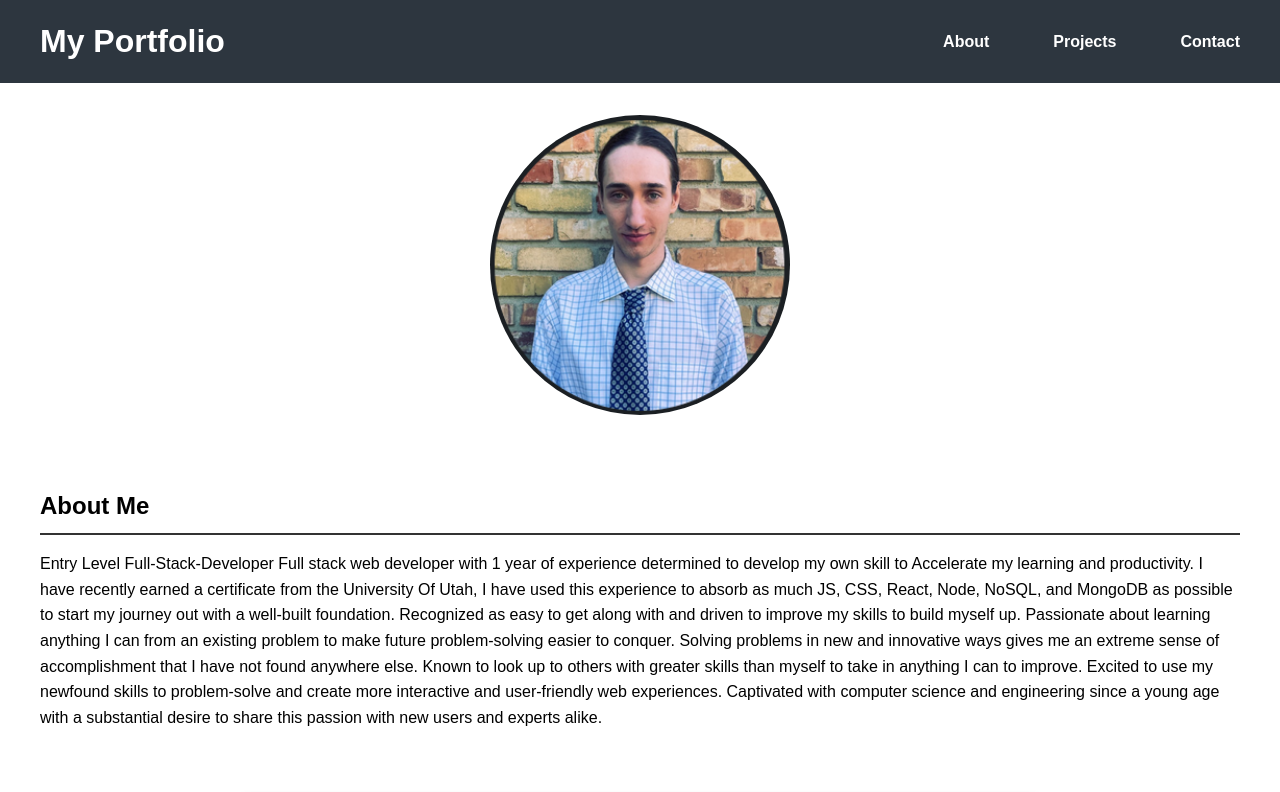
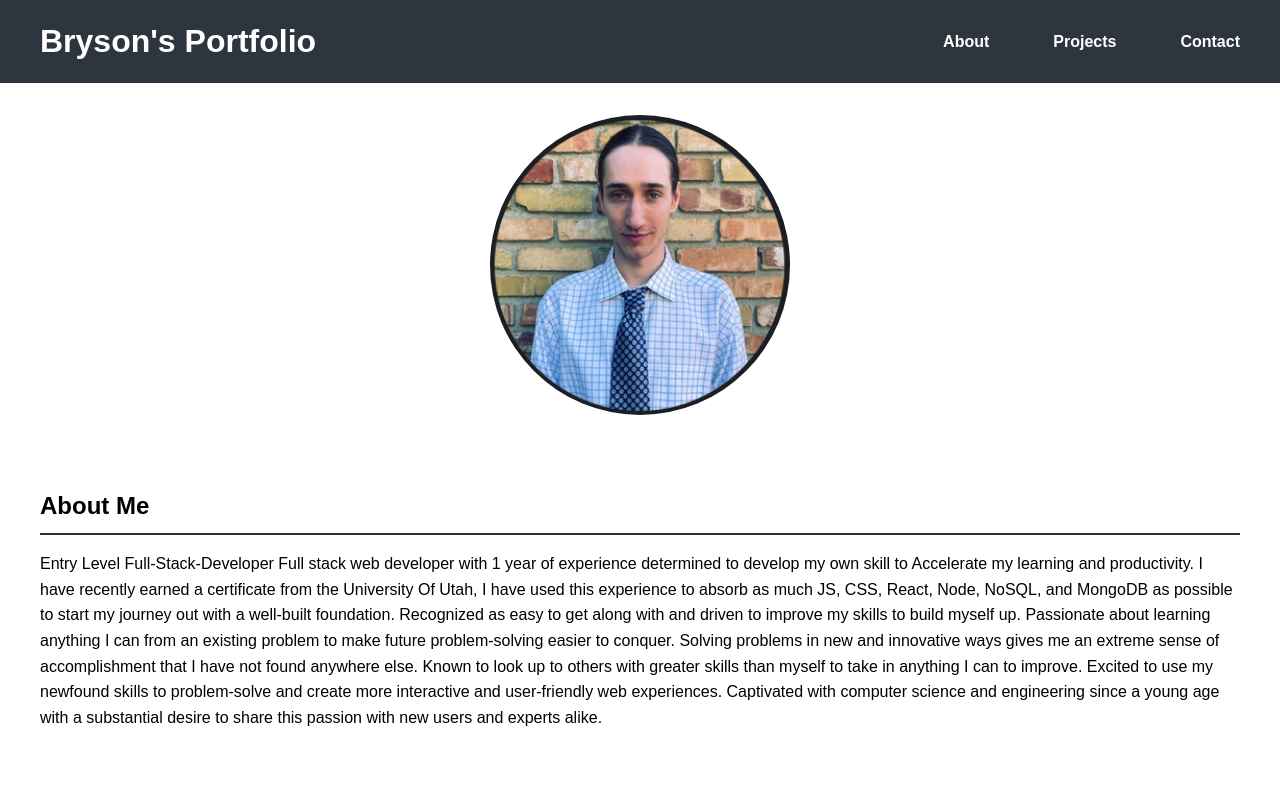
Before and after one commit to Firm-Tofu10/Brysons-Portfoliov2, a plain HTML site: page index.html in a window 1280 px wide. Shown: the top 792 px of the page. Drawn offline with Linux system fonts and the light colour scheme.

Commit message:
Fixed Title
Fixed Title and Header

```diff
--- a/index.html
+++ b/index.html
@@ -3,13 +3,13 @@
 <head>
     <meta charset="UTF-8">
     <meta name="viewport" content="width=device-width, initial-scale=1.0">
-    <title>My Portfolio</title>
+    <title>Bryson's Portfolio</title>
     <link rel="stylesheet" href="styles.css">
 </head>
 <body>
     <header>
         <div class="container">
-            <h1>My Portfolio</h1>
+            <h1>Bryson's Portfolio</h1>
             <nav>
                 <ul>
                     <li><a href="#about">About</a></li>
```
